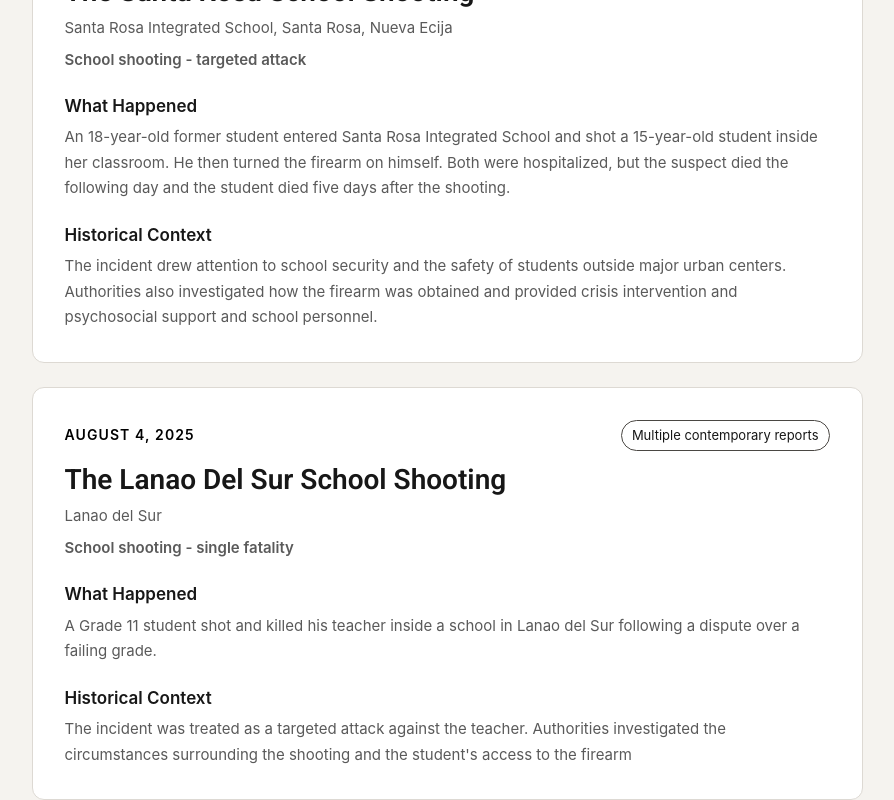
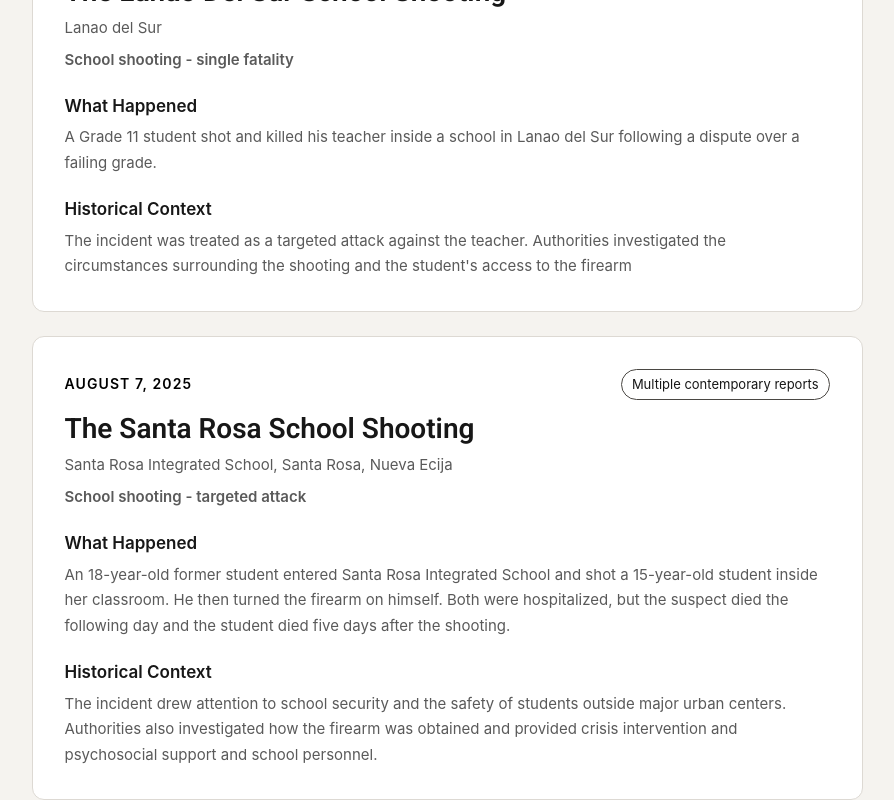
Before and after one commit to dvkak1/school-shooting-awareness, a Vue app: page / in a window 1280 px wide. Shown: the part 4100-4900 px from the top of the page, without its empty margins (193-1087 px from the left). Built offline with nearby package versions, Linux system fonts and the light colour scheme.

Commit message:
corrected chronological order of timeline of incidents

```diff
--- a/src/components/Incidents.vue
+++ b/src/components/Incidents.vue
@@ -88,6 +88,16 @@
  	},
  	{
  		id: 6,
+ 		date: "August 4, 2025",
+ 		title: "The Lanao Del Sur School Shooting",
+ 		location: "Lanao del Sur",
+ 		classification: "School shooting - single fatality",
+ 		status: "Multiple contemporary reports",
+ 		description: "A Grade 11 student shot and killed his teacher inside a school in Lanao del Sur following a dispute over a failing grade.",
+ 		context: "The incident was treated as a targeted attack against the teacher. Authorities investigated the circumstances surrounding the shooting and the student's access to the firearm",
+ 	},
+ 	{
+ 		id: 7,
  		date: "August 7, 2025",
  		title: "The Santa Rosa School Shooting",
  		location: "Santa Rosa Integrated School, Santa Rosa, Nueva Ecija",
@@ -95,16 +105,6 @@
  		status: "Multiple contemporary reports",
  		description: "An 18-year-old former student entered Santa Rosa Integrated School and shot a 15-year-old student inside her classroom. He then turned the firearm on himself. Both were hospitalized, but the suspect died the following day and the student died five days after the shooting.",
  		context: "The incident drew attention to school security and the safety of students outside major urban centers. Authorities also investigated how the firearm was obtained and provided crisis intervention and psychosocial support and school personnel.",
- 	},
- 	{
- 		id: 7,
- 		date: "August 4, 2025",
- 		title: "The Lanao Del Sur School Shooting",
- 		location: "Lanao del Sur",
- 		classification: "School shooting - single fatality",
- 		status: "Multiple contemporary reports",
- 		description: "A Grade 11 student shot and killed his teacher inside a school in Lanao del Sur following a dispute over a failing grade.",
- 		context: "The incident was treated as a targeted attack against the teacher. Authorities investigated the circumstances surrounding the shooting and the student's access to the firearm",
  	},
  	{
  		id: 8,
```
